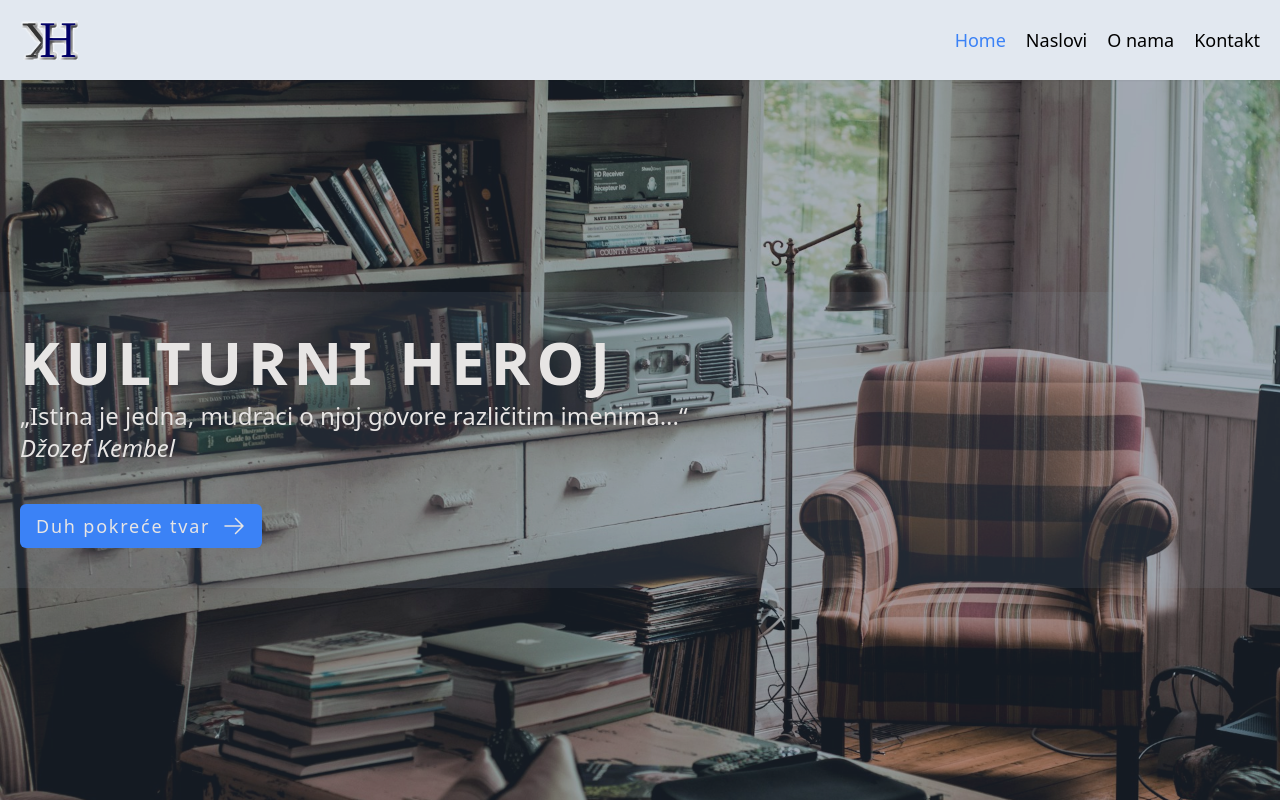
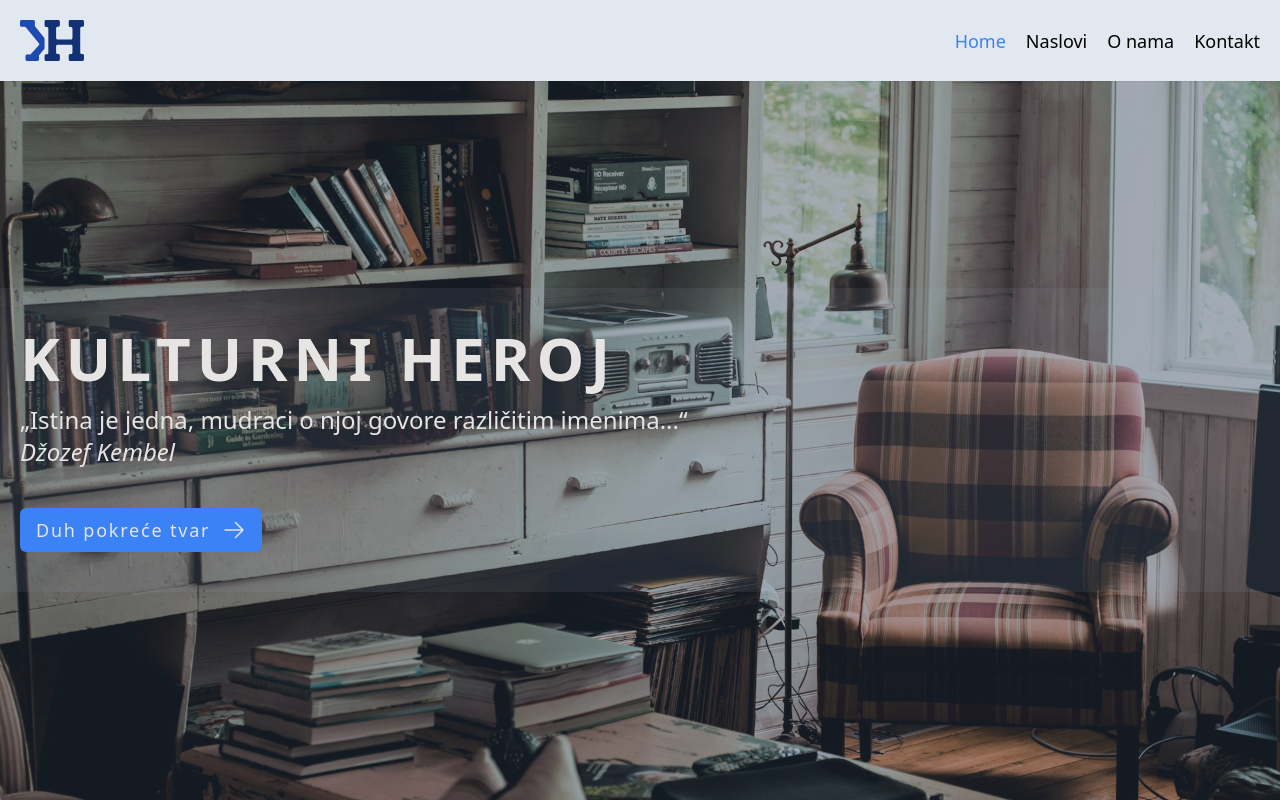
Before and after one commit to milanzivanov/culturalHeroPortal, a React (Vite) app: page / in a window 1280 px wide. Built offline with nearby package versions, Linux system fonts and the light colour scheme; no server answers.

Commit message:
added new old logo in svg format

```diff
--- a/src/components/MainHeader.jsx
+++ b/src/components/MainHeader.jsx
@@ -3,7 +3,7 @@ import { MenuToggleContext } from "../context/MenuToggleContext";
 
 import { NavLink, Link } from "react-router-dom";
 
-import logoImage from "/images/logo.png";
+import logoImage from "/images/kh-logo.svg";
 
 function MainNavigation() {
   const { isMenuOpen, toggleMenu, handleLinkClick } =
@@ -12,7 +12,7 @@ function MainNavigation() {
   return (
     <div className="mx-auto flex max-w-7xl items-center justify-between px-5 py-5 md:px-5">
       <Link className="pr-2" to="/" onClick={handleLinkClick}>
-        <img src={logoImage} alt="main header logo" />
+        <img className="w-16" src={logoImage} alt="main header logo" />
       </Link>
       <nav className="hidden md:block">
         <ul className="text-md flex space-x-3 md:text-lg lg:space-x-5">
--- a/src/pages/Home.jsx
+++ b/src/pages/Home.jsx
@@ -6,7 +6,7 @@ function Home() {
       <div className="absolute inset-0 bg-slate-700/50 lg:bg-slate-700/40"></div>
       <div className="relative z-10 flex w-full bg-slate-400 bg-opacity-15 px-5 py-10 md:bg-opacity-10">
         <div className="mx-auto flex w-full max-w-7xl flex-col">
-          <h1 className="mb-3 text-[1.8rem] font-black uppercase tracking-widest text-stone-200 md:mb-2 md:text-4xl lg:text-6xl lg:font-extrabold">
+          <h1 className="mb-3 text-[1.8rem] font-black uppercase tracking-widest text-stone-200 md:mb-4 md:text-4xl lg:text-6xl lg:font-extrabold">
             Kulturni heroj
           </h1>
           <h2 className="w-full text-pretty pb-5 text-[.95rem] leading-5 text-stone-200 md:w-[70%] md:pb-10 md:text-2xl md:leading-8">
```
Also changed, not shown: public/images/bg-image.jpeg (deleted), public/images/kh-logo.svg (added).
